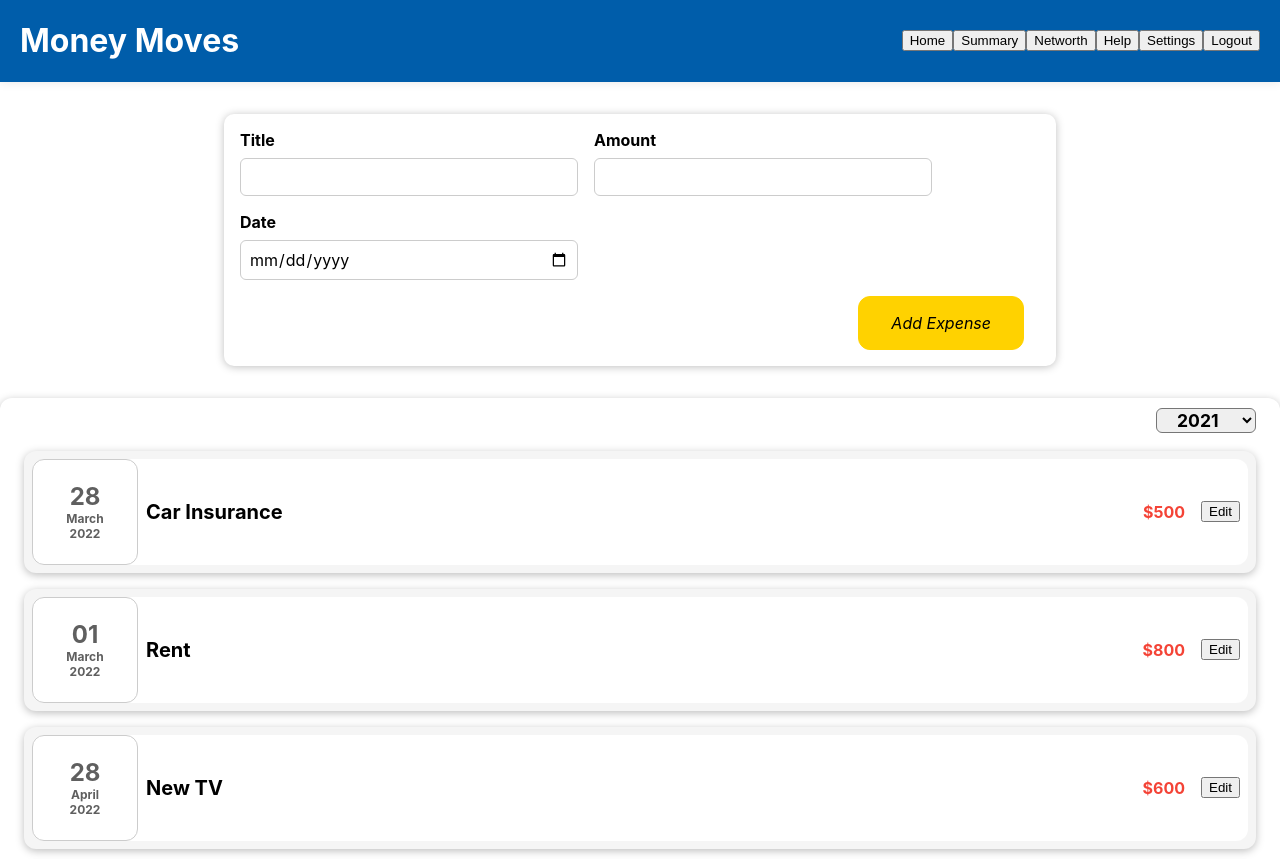
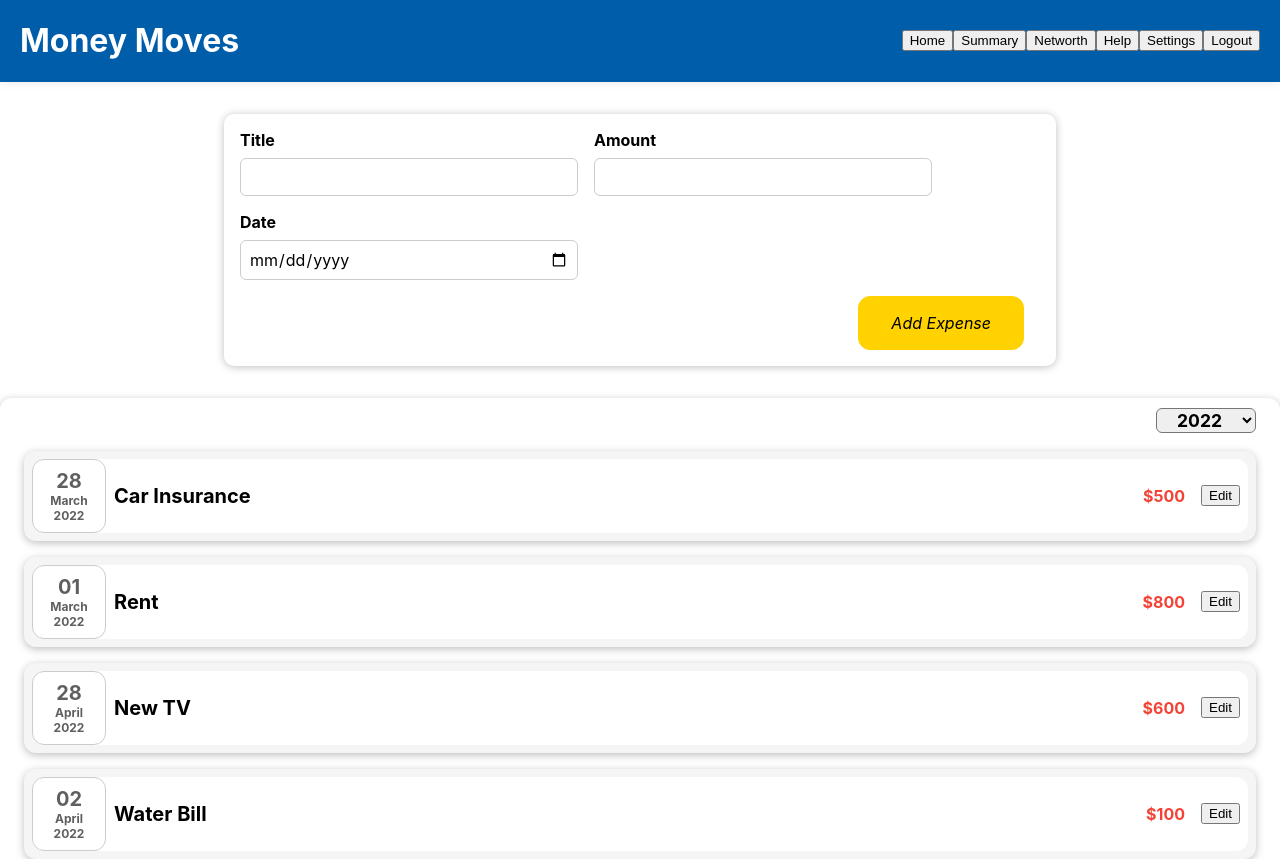
Before and after one commit to Zalo560/react-projects, a React (Create React App) app: page / in a window 1280 px wide. Shown: the top 859 px of the page. Built offline with nearby package versions, Linux system fonts and the light colour scheme.

Commit message:
9th commit - Rendering new data

```diff
--- a/src/App.js
+++ b/src/App.js
@@ -1,10 +1,12 @@
+import React, { useState } from "react";
+
 import Navbar from "./components/Navbar";
 import Expenses from "./components/Expenses";
-// import Card from "./components/Card";
 import NewExpenseComponent from "./components/NewComponents/NewExpenseComponent";
 
-function App() {
-  const expenses = [
+// import Card from "./components/Card";
+
+const DUMMY_EXPENSES = [
   {
     id: "e1",
     title: "Car Insurance",
@@ -31,9 +33,13 @@ function App() {
   },
 ];
 
+const App = () => {
+  const [expenses, setExpenses] = useState(DUMMY_EXPENSES);
+
   const onAddExpenseHandler = (expense) => {
-    console.log("In App.js");
-    console.log(expense);
+    setExpenses((prevExpenses) => {
+      return [expense, ...prevExpenses];
+    });
   };
 
   return (
@@ -49,6 +55,6 @@ function App() {
       {/* </Card> */}
     </div>
   );
-}
+};
 
 export default App;
--- a/src/components/ExpenseComponent.js
+++ b/src/components/ExpenseComponent.js
@@ -6,7 +6,7 @@ import ExpenseDate from "./ExpenseDate";
 let ExpenseComponent = (props) => {
   const [title, setTitle] = useState(props.title);
 
-  const clickHandler = () => {
+  const editButtonClickHandler = () => {
     setTitle("Updated!");
     console.log(title);
   };
@@ -17,7 +17,7 @@ let ExpenseComponent = (props) => {
         <ExpenseDate date={props.date} />
         <h2 className="expense-component-title">{title}</h2>
         <div className="expense-component-amount">${props.amount}</div>
-        <button className="expense-component-edit-button" onClick={clickHandler}>Edit</button>
+        <button className="expense-component-edit-button" onClick={editButtonClickHandler}>Edit</button>
       </div>
     </Card>
   );
--- a/src/components/Expenses.js
+++ b/src/components/Expenses.js
@@ -1,11 +1,13 @@
 import React, { useState } from "react";
+
 import ExpenseComponent from "./ExpenseComponent";
+import ExpensesFilter from "./ExpensesFilter";
+
+import Card from "./Card";
 import "./Styles/Expenses.css";
-import ExpensesFilter from "./ExpensesFilter";
-import Card from "./Card";
 
 const Expenses = (props) => {
-  const [filteredYear, setFilteredYear] = useState("2021");
+  const [filteredYear, setFilteredYear] = useState("");
 
   const filterChangeHandler = (selectedYear) => {
     setFilteredYear(selectedYear);
@@ -14,8 +16,21 @@ const Expenses = (props) => {
   return (
     <div>
       <Card className="expenses">
-        <ExpensesFilter selected={filteredYear} onChangeFilter={filterChangeHandler} />
-        <ExpenseComponent
+        <ExpensesFilter
+          selected={filteredYear}
+          onChangeFilter={filterChangeHandler}
+        />
+
+        {props.items.map((expense) => (
+          <ExpenseComponent
+            title={expense.title}
+            amount={expense.amount}
+            date={expense.date}
+          />
+        ))}
+
+        {/* //! This is the old way of doing it
+         <ExpenseComponent
           title={props.items[0].title}
           amount={props.items[0].amount}
           date={props.items[0].date}
@@ -35,6 +50,8 @@ const Expenses = (props) => {
           amount={props.items[3].amount}
           date={props.items[3].date}
         />
+         */}
+
       </Card>
     </div>
   );
--- a/src/components/Styles/ExpenseDate.css
+++ b/src/components/Styles/ExpenseDate.css
@@ -2,8 +2,8 @@
 .expense-date {
     display: flex;
     flex-direction: column;
-    width: 5.5rem;
-    height: 5.5rem;
+    width: 3.5rem;
+    height: 3.5rem;
     border: 1px solid #ccc;
     padding: 0.5rem;
     background-color: #fff;
@@ -15,10 +15,11 @@
   }
 
   .expense-date-day {
-    font-size: 1.5rem;
+    font-size: 1.25rem;
     font-weight: bold;
     width: auto;
     height: auto;
+    /* background-color: rgb(206, 184, 41); */
   }
 
   .expense-date-month {
```
Also changed, not shown: src/components/ExpensesFilter.js (+7 -0 lines). Lines whose indentation alone changed are shown as unchanged.
